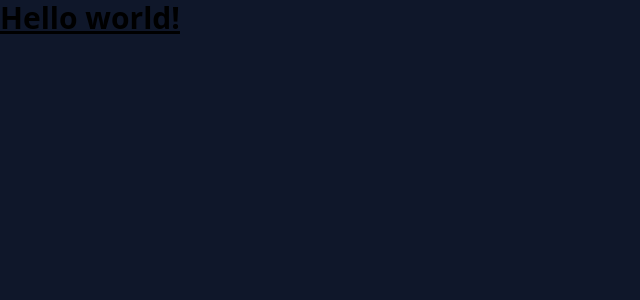
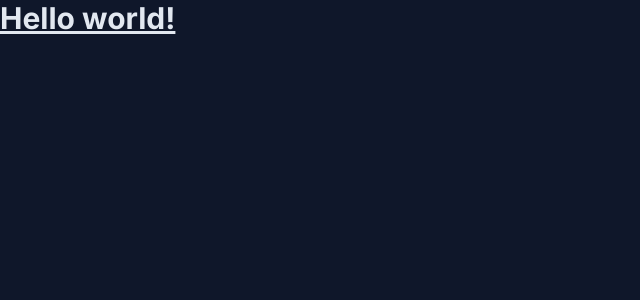
Before and after one commit to adrianmouzinho/nlw-expert-react, a React (Vite) app: page / in a window 1280 px wide. Shown: the top 300 px of the page, without its empty margins (0-640 px from the left). Built offline with nearby package versions, Linux system fonts and the light colour scheme.

Commit message:
chore: add font setup

```diff
--- a/index.html
+++ b/index.html
@@ -4,9 +4,15 @@
     <meta charset="UTF-8" />
     <meta name="viewport" content="width=device-width, initial-scale=1.0" />
 
+    <link rel="shortcut icon" href="/favicon.png" type="image/png">
+
+    <link rel="preconnect" href="https://fonts.googleapis.com" />
+    <link rel="preconnect" href="https://fonts.gstatic.com" crossorigin />
+    <link href="https://fonts.googleapis.com/css2?family=Inter:wght@400;500;600;700&display=swap" rel="stylesheet" />
+
     <title>Expert notes</title>
   </head>
-  <body class="bg-slate-900">
+  <body class="bg-slate-900 text-slate-200 antialiased">
     <div id="root"></div>
     <script type="module" src="/src/main.tsx"></script>
   </body>
--- a/tailwind.config.js
+++ b/tailwind.config.js
@@ -2,7 +2,11 @@
 export default {
   content: ['./index.html', './src/**/*.tsx'],
   theme: {
-    extend: {},
+    extend: {
+      fontFamily: {
+        sans: ['Inter', 'sans-serif'],
+      },
+    },
   },
   plugins: [],
 }
```
